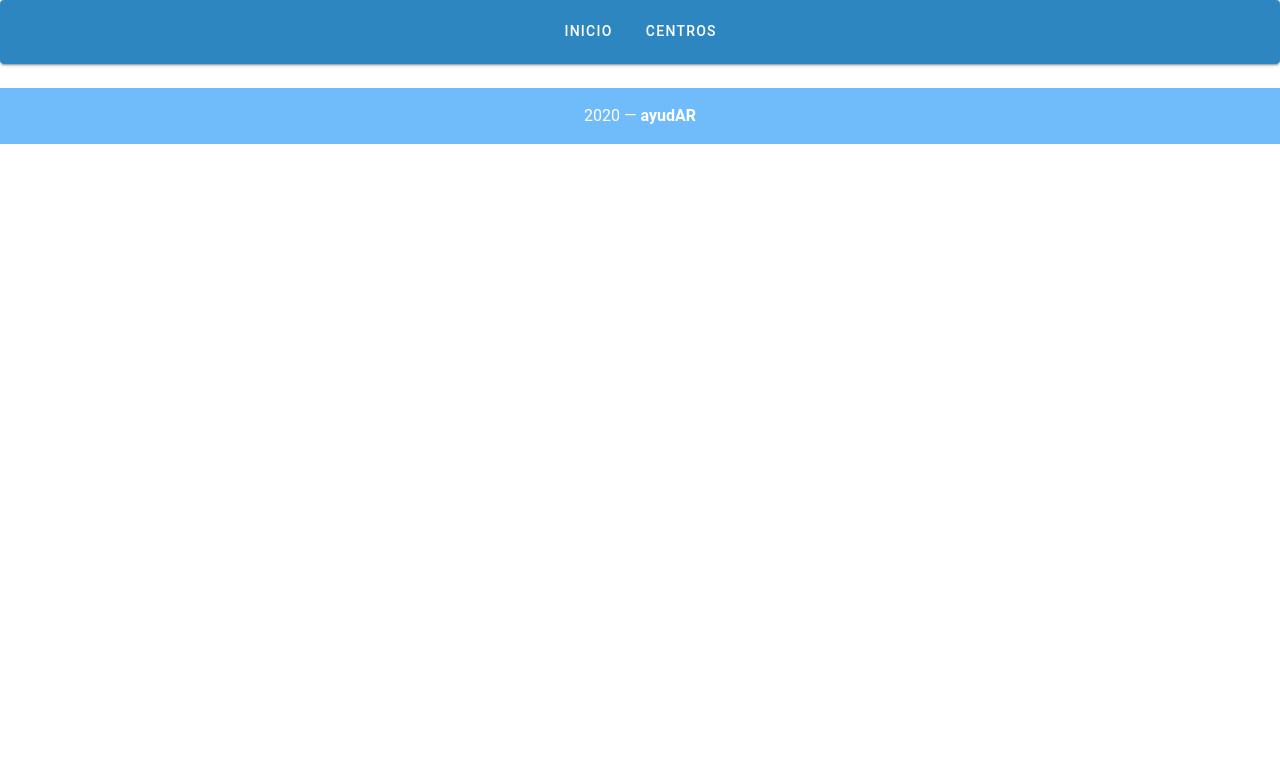
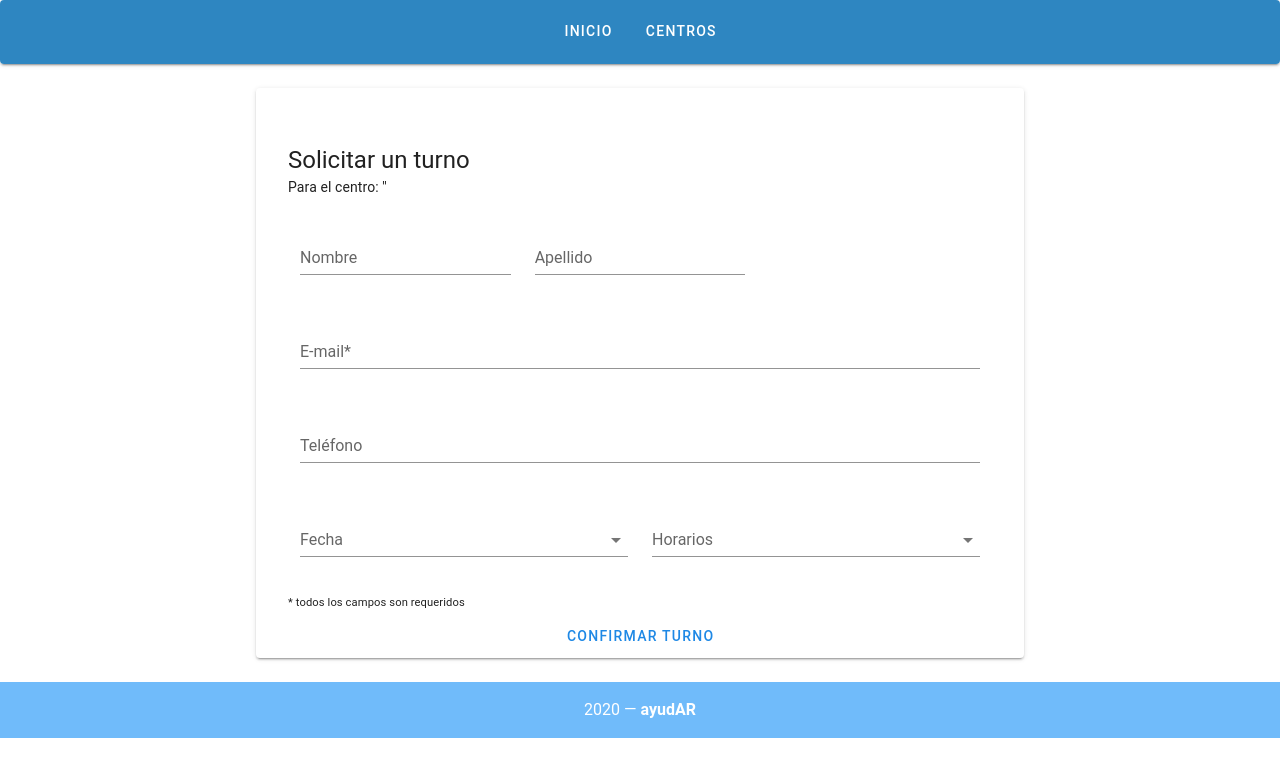
Before and after one commit to santimakci/ProjectAyudar, a Vue app in the folder web/: page /solicitarTurno/1 in a window 1280 px wide. Shown: the top 776 px of the page. Built offline with nearby package versions, Linux system fonts and the light colour scheme; a small style sheet from the web is missing.

Commit message:
mejoras visuales en el form de crear turno

```diff
--- a/web/src/components/AddTurn.vue
+++ b/web/src/components/AddTurn.vue
@@ -1,42 +1,88 @@
 <template>
   <div>
     <v-card class="pa-md-4 mx-lg-auto" style="width: 60%; margin: auto">
+    <div class="text-body-1 mb-6 ">
+    </div>
       <form @submit.prevent="createTurn" id="new-turn">
-
+        <v-card-title>
+          <span class="headline">Solicitar un turno</span>
+        </v-card-title>
+        <v-card-subtitle>
+          <span> Para el centro: '{{ center.name }}'</span>
+        </v-card-subtitle>
+        <v-card-text>
+          <v-container>
+            <v-row>
+              <v-col
+                cols="12"
+                sm="6"
+                md="4"
+              >
+                <v-text-field
+                  label="Nombre"
+                  required
+                ></v-text-field>
+              </v-col>
+              <v-col
+                cols="12"
+                sm="6"
+                md="4"
+              >
+                <v-text-field
+                  label="Apellido"
+                  required
+                  hint="example of helper text only on focus"
+                ></v-text-field>
+              </v-col>
+              <v-col cols="12">
               <v-text-field
                 v-model="turn.email"
-          label="E-mail"
+                label="E-mail*"
+                required
                 @input="$v.turn.email.$touch()"
                 @blur="$v.turn.email.$touch()"
               ></v-text-field>
-
+              </v-col>
+              <v-col cols="12">
               <v-text-field
                 v-model="turn.phone"
                 label="Teléfono"
                 type="number"
+                required
                 @input="$v.turn.phone.$touch()"
                 @blur="$v.turn.phone.$touch()"
               ></v-text-field>
-
+              </v-col>
+              <v-col
+                cols="12"
+                sm="6"
+              >
               <v-select
-          v-model="turn.time"
-          :items="available_times"
-          label="Seleccione un horario"
+                v-model="turn.day"
+                :items="available_days"
+                label="Fecha"
+                required
                 @input="$v.turn.time.$touch()"
                 @blur="$v.center.time.$touch()"
               ></v-select>
-
-        <v-select
-          v-model="turn.day"
-          :items="available_days"
-          label="Seleccione un dia"
-          @input="$v.turn.time.$touch()"
-          @blur="$v.center.time.$touch()"
-        ></v-select>
-
+              </v-col>
+              <v-col
+                cols="12"
+                sm="6"
+              >
+                <v-autocomplete
+                  :items="['Skiing', 'Ice hockey', 'Soccer', 'Basketball', 'Hockey', 'Reading', 'Writing', 'Coding', 'Basejump']"
+                  label="Horarios"
+                  multiple
+                ></v-autocomplete>
+              </v-col>
+            </v-row>
+          </v-container>
+          <small>* todos los campos son requeridos</small>
+        </v-card-text>
           <v-row justify="center">
-          <v-btn type="submit" form="new-turn" class="primary">
-            Crear turno
+          <v-btn type="submit" color="blue darken-1" text form="new-turn" >
+            Confirmar turno
           </v-btn>
         </v-row>
       </form>
@@ -47,6 +93,7 @@
 
 <script>
 
+import axios from "axios";
 
 import { required, email } from "vuelidate/lib/validators";
 
@@ -65,10 +112,15 @@ export default {
         //num_block: "",
         phone: "",
         day: "",
-        time: "",
+        // time: "",
       },
     };
   },
+
+   props: {
+     center:Object
+   },
+
   validations: {
     turn: {
       name: {
@@ -81,9 +133,9 @@ export default {
       phone: {
         required,
       },
-      time: {
-        required,
-      },
+      // time: {
+      //   required,
+      // },
       day: {
         required,
       },
@@ -95,6 +147,13 @@ export default {
   },
 
   methods: {
+    createTurn() {
+      axios
+        .post("http://localhost:5000/1/reserva", this.center)
+        .then((response) => {
+          console.log(response);
+        });
+    },
 
   },
 
--- a/web/src/components/MapCenters.vue
+++ b/web/src/components/MapCenters.vue
@@ -23,13 +23,28 @@
               Horario: {{ cen.open_time }} - {{ cen.close_time }}<br />
               Teléfono: {{ cen.phone }}
             </p>
-            <v-btn depressed color="primary">
-              <router-link
-                to="/solicitarTurno"
-                style="color: white; text-decoration: none"
-                >Solicitar Turno</router-link
+            <v-btn depressed color="primary" flat @click="dialog=true">
+              Solicitar Turno
+            </v-btn>
+            <v-dialog
+              v-model="dialog"
+              persistent
+              max-width="600px"
+            >
+            <v-card>
+               <AddTurn :center="cen" />
+              <v-card-actions>
+              <v-spacer></v-spacer>
+              <v-btn
+                color="blue darken-1"
+                text
+                @click="dialog = false"
               >
-            </v-btn>
+                Cerrar
+              </v-btn>
+                </v-card-actions>
+              </v-card>
+            </v-dialog>
           </div>
         </l-popup>
       </l-marker>
@@ -41,6 +56,7 @@
 import { latLng } from "leaflet";
 import { LMap, LTileLayer, LMarker, LPopup } from "vue2-leaflet";
 import { Icon } from "leaflet";
+import AddTurn from "@/components/AddTurn.vue";
 
 delete Icon.Default.prototype._getIconUrl;
 Icon.Default.mergeOptions({
@@ -52,6 +68,7 @@ Icon.Default.mergeOptions({
 export default {
   name: "MapCenter",
   components: {
+    AddTurn,
     LMap,
     LTileLayer,
     LMarker,
@@ -69,6 +86,11 @@ export default {
         zoomSnap: 0.5,
       },
       showMap: true,
+
+      dialog:false,
+
+
+
     };
   },
   props: ["centers"],
--- a/web/src/router/index.js
+++ b/web/src/router/index.js
@@ -24,9 +24,10 @@ const routes = [
     component: AddCenter
   },
   {
-    path: '/solicitarTurno',
-    name: 'Turns',
-    component: AddTurn
+    path: '/solicitarTurno/:center',
+    name: 'solicitarTurno',
+    component: AddTurn,
+    props: true
   },
 ]
 
```
Also changed, not shown: 1 other file (tests, documents, lock files or other folders). Lines whose indentation alone changed are shown as unchanged.
